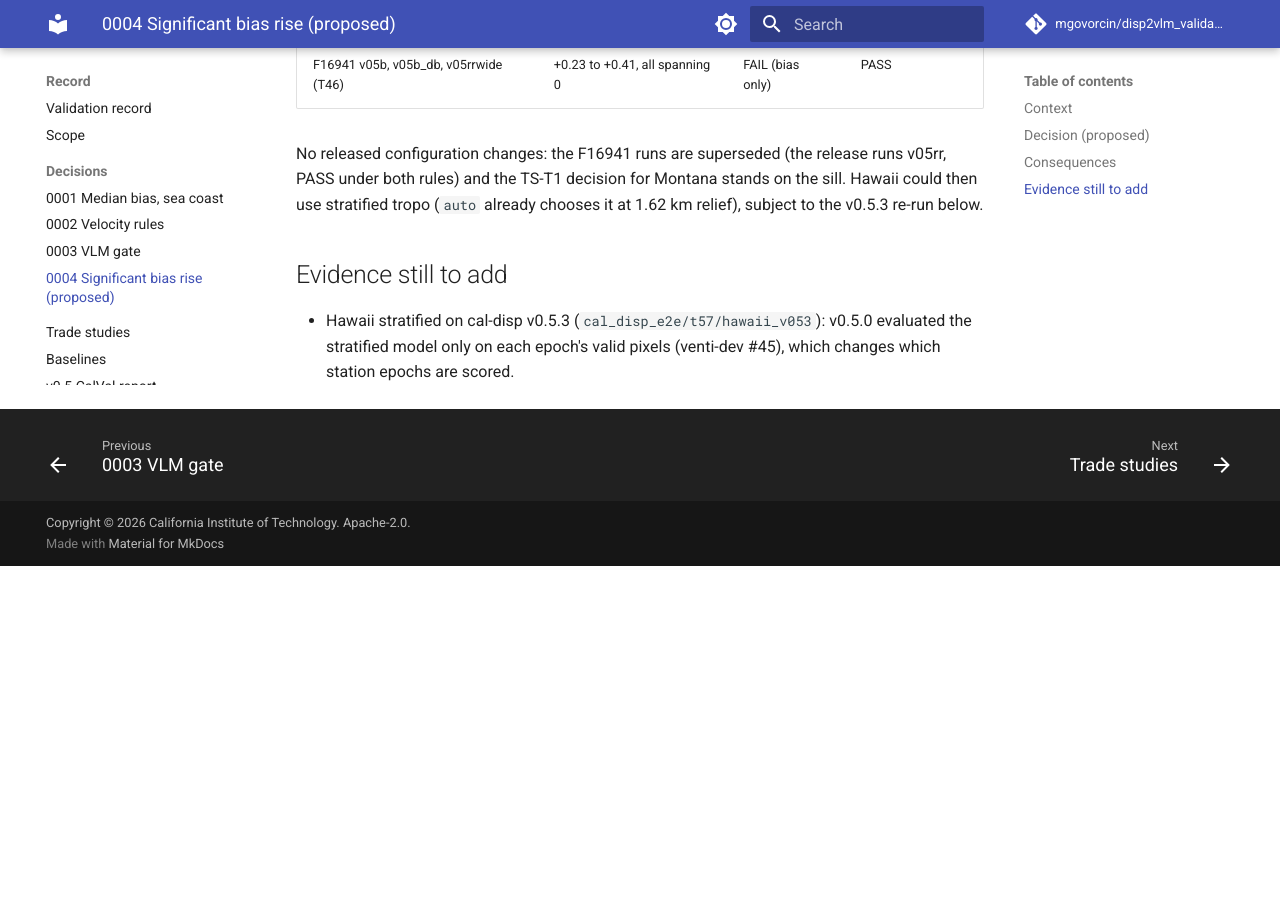
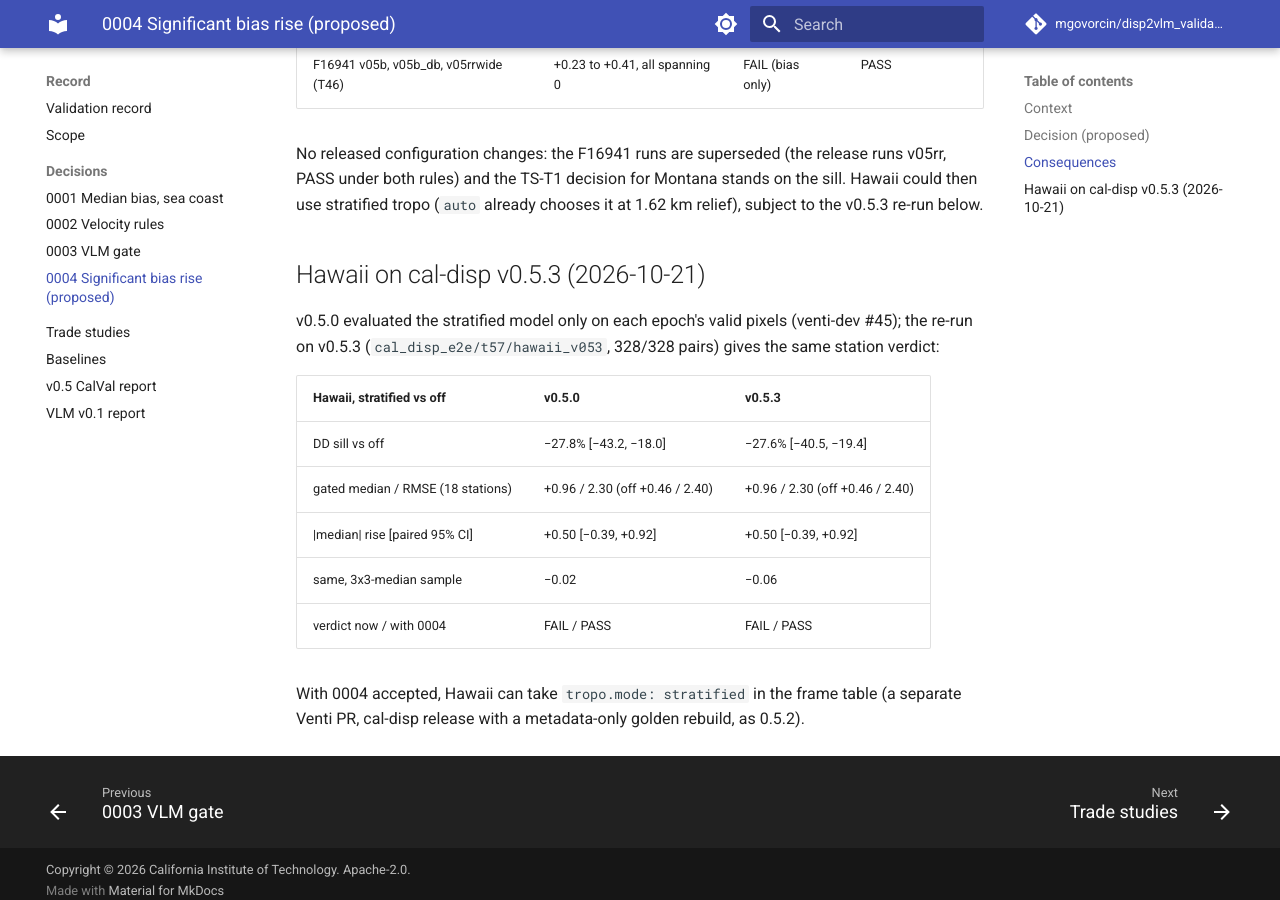
Before and after one commit to mgovorcin/disp2vlm_validation, an MkDocs documentation site: the page built from docs/decisions/0004-significant-bias-rise.md, in a window 1280 px wide and 900 px high, scrolled down 1407 px. Built offline with MkDocs 1.6.1 and Material for MkDocs 9.7.7, drawn with Linux system fonts in a browser that asks for light colours; comment, search, counter and statistics services are not loaded; before the commit the page ends 1973 px from its top, so only the background shows below that.

Commit message:
docs(decisions): 0004 - Hawaii re-run on cal-disp v0.5.3
Co-Authored-By: Claude Opus 5.5 <noreply@anthropic.com>

```diff
--- a/docs/decisions/0004-significant-bias-rise.md
+++ b/docs/decisions/0004-significant-bias-rise.md
@@ -53,8 +53,20 @@ No released configuration changes: the F16941 runs are superseded
 Montana stands on the sill. Hawaii could then use stratified tropo (`auto`
 already chooses it at 1.62 km relief), subject to the v0.5.3 re-run below.
 
-## Evidence still to add
+## Hawaii on cal-disp v0.5.3 (2026-10-21)
 
-- Hawaii stratified on cal-disp v0.5.3 (`cal_disp_e2e/t57/hawaii_v053`):
-  v0.5.0 evaluated the stratified model only on each epoch's valid pixels
-  (venti-dev #45), which changes which station epochs are scored.
+v0.5.0 evaluated the stratified model only on each epoch's valid pixels
+(venti-dev #45); the re-run on v0.5.3 (`cal_disp_e2e/t57/hawaii_v053`,
+328/328 pairs) gives the same station verdict:
+
+| Hawaii, stratified vs off | v0.5.0 | v0.5.3 |
+|---|---|---|
+| DD sill vs off | −27.8% [−43.2, −18.0] | −27.6% [−40.5, −19.4] |
+| gated median / RMSE (18 stations) | +0.96 / 2.30 (off +0.46 / 2.40) | +0.96 / 2.30 (off +0.46 / 2.40) |
+| \|median\| rise [paired 95% CI] | +0.50 [−0.39, +0.92] | +0.50 [−0.39, +0.92] |
+| same, 3x3-median sample | −0.02 | −0.06 |
+| verdict now / with 0004 | FAIL / PASS | FAIL / PASS |
+
+With 0004 accepted, Hawaii can take `tropo.mode: stratified` in the frame
+table (a separate Venti PR, cal-disp release with a metadata-only golden
+rebuild, as 0.5.2).
```
